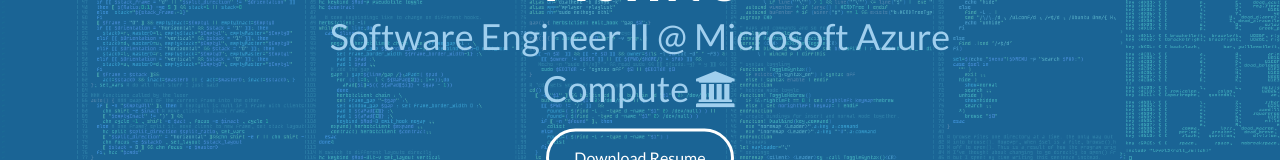
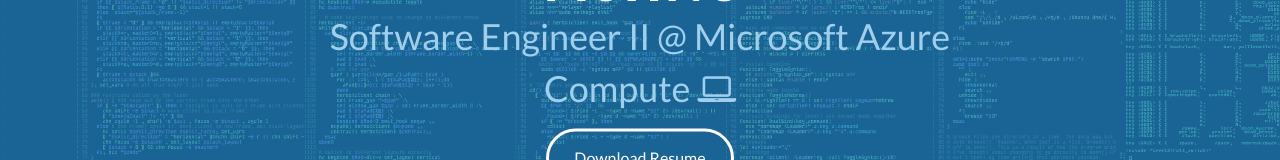
Before and after one commit to sandeepkv93/sandeepkv93.github.io, a website: page index.html in a window 1280 px wide. Shown: the part 446-606 px from the top of the page. Drawn offline with nearby package versions, Linux system fonts and the light colour scheme.

Commit message:
Minor update

```diff
--- a/index.html
+++ b/index.html
@@ -50,7 +50,7 @@
          <div id="lead-content">
             <img class="img-thumbnail" height="1" src="sandeep.jpg" width="160px">
             <h1>Sandeep Kumta Vishnu</h1>
-            <h2>Software Engineer II @ Microsoft Azure Compute&nbsp;<i aria-hidden="true" class="fa fa-university"></i></h2>
+            <h2>Software Engineer II @ Microsoft Azure Compute&nbsp;<i aria-hidden="true" class="fa fa-laptop"></i></h2>
             <!-- <a class="btn-rounded-white" href="https://drive.google.com/open?id=14sevQg8IXMa0qnfXevB3T677UlJFNpxS" target="_blank">Download Resume</a> -->
             <a class="btn-rounded-white" href="Sandeep_Resume.pdf" target="_blank">Download Resume</a>
          </div>
```
